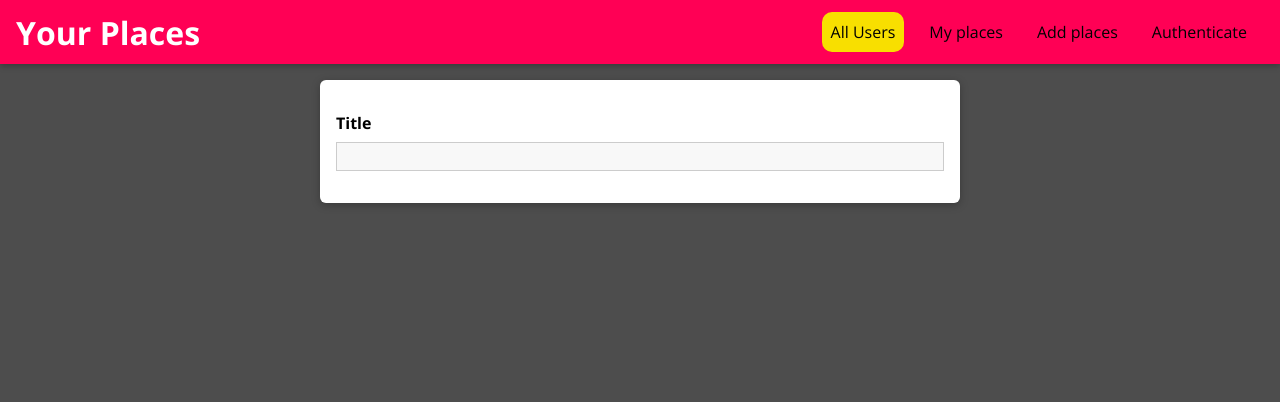
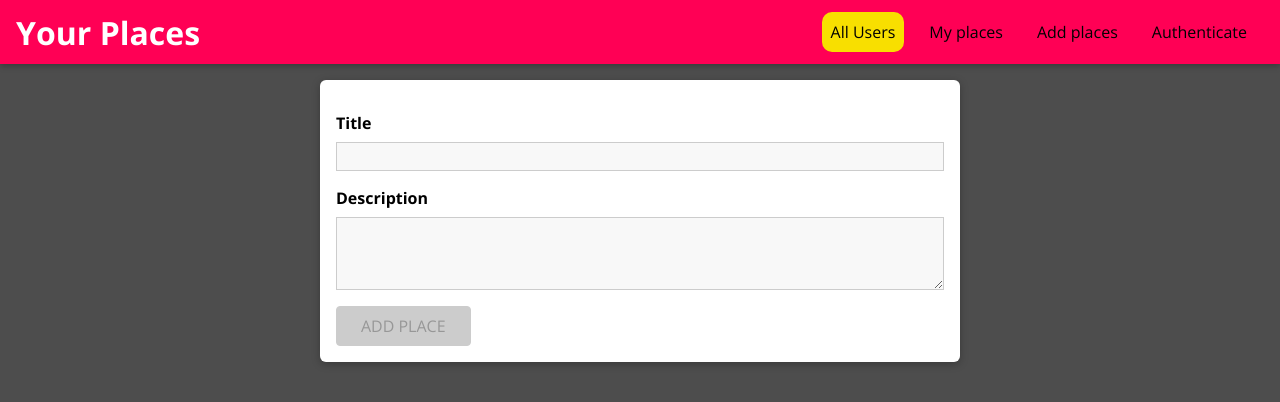
Before and after one commit to kvimalraj06/ShareLocation, a React (Create React App) app in the folder ShareLocation-frontend/: page /places/new in a window 1280 px wide. Shown: the top 402 px of the page. Built offline with nearby package versions, Linux system fonts and the light colour scheme.

Commit message:
Added form validations for add new place form

```diff
--- a/ShareLocation-frontend/src/places/pages/newPlace.js
+++ b/ShareLocation-frontend/src/places/pages/newPlace.js
@@ -1,21 +1,85 @@
-import React from "react";
+import React, { useCallback, useReducer } from "react";
 
 import Input from "../../shared/components/FormElements/input";
+import Button from "../../shared/components/FormElements/Button";
 
-import { VALIDATOR_REQUIRE } from "../../shared/utils/validators";
+import {
+  VALIDATOR_MINLENGTH,
+  VALIDATOR_REQUIRE,
+} from "../../shared/utils/validators";
 import "./newPlace.css";
 
+const formReducer = (state, action) => {
+  switch (action.type) {
+    case "INPUT_CHANGE":
+      let formValid = true;
+      for (const inputId in state.inputs) {
+        if (inputId === action.inputId) {
+          formValid = formValid && action.isValid;
+        } else {
+          formValid = formValid && state.inputs[inputId].isValid;
+        }
+      }
+      return {
+        ...state,
+        inputs: {
+          ...state.inputs,
+          [action.inputId]: { value: action.value, isValid: action.isValid },
+        },
+        isFormValid: formValid,
+      };
+    default:
+      return state;
+  }
+};
+
 const NewPlace = () => {
+  const initialReducerState = {
+    inputs: {
+      title: {
+        value: "",
+        isValid: false,
+      },
+      description: {
+        value: "",
+        isValid: false,
+      },
+    },
+    isFormValid: false,
+  };
+  const [initialState, dispatch] = useReducer(formReducer, initialReducerState);
+
+  const inputHandler = useCallback((id, value, isValid) => {
+    dispatch({
+      type: "INPUT_CHANGE",
+      inputId: id,
+      value,
+      isValid,
+    });
+  }, []);
+
   return (
     <form className="place-form">
       <Input
-        id="i1"
+        id="title"
         element="input"
         type="text"
         label="Title"
         validators={[VALIDATOR_REQUIRE()]}
         errorText="Please enter a valid title."
+        onInput={inputHandler}
       />
+      <Input
+        id="description"
+        element="textarea"
+        label="Description"
+        validators={[VALIDATOR_MINLENGTH(5)]}
+        errorText="Please enter a valid description(Atleast 5 characters)."
+        onInput={inputHandler}
+      />
+      <Button type="submit" disabled={!initialState.isFormValid}>
+        ADD PLACE
+      </Button>
     </form>
   );
 };
--- a/ShareLocation-frontend/src/shared/components/FormElements/input.js
+++ b/ShareLocation-frontend/src/shared/components/FormElements/input.js
@@ -1,4 +1,4 @@
-import React, { useReducer } from "react";
+import React, { useReducer, useEffect } from "react";
 
 import { validate } from "../../utils/validators";
 import "./input.css";
@@ -22,15 +22,30 @@
 };
 
 const Input = (props) => {
-  const { id, element, label, type, placeholder, rows, errorText, validators } =
-    props;
+  const {
+    id,
+    element,
+    label,
+    type,
+    placeholder,
+    rows,
+    errorText,
+    validators,
+    onInput,
+  } = props;
 
-  const InitialReducerState = { value: "", isvalid: false, isTouched: false };
+  const InitialReducerState = { value: "", isValid: false, isTouched: false };
 
   const [initialState, dispatch] = useReducer(
     inputReducer,
     InitialReducerState
   );
+
+  const { value, isValid } = initialState;
+
+  useEffect(() => {
+    onInput(id, value, isValid);
+  }, [id, value, isValid, onInput]);
 
   const inputChangeHandler = (event) => {
     dispatch({
```
